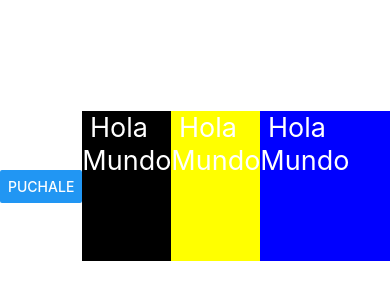
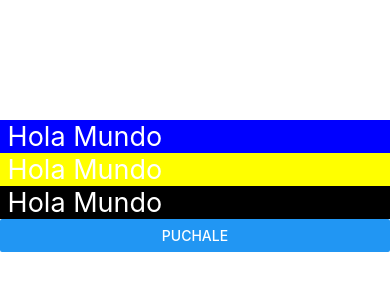
Before and after one commit to jafet1asanchez/PM193, a React Native app in the folder my-app-blank/: screen / in a window 390 px wide. Shown: the part 236-536 px from the top of the page. Built offline with nearby package versions, Linux system fonts and the light colour scheme.

Commit message:
Practica6

```diff
--- a/my-app-blank/App.js
+++ b/my-app-blank/App.js
@@ -60,24 +60,23 @@ const styles = StyleSheet.create({
   container: {
     flex: 1,
     backgroundColor: '#fff',
-    alignItems: 'center',
-    justifyContent: 'center',
-    flexDirection: 'row-reverse'
+    alignItems: 'strech', // izquierda a derecha
+    justifyContent: 'center', // arriba a abajo
+    flexDirection: 'column'
   },
   // Agregamos un estilo para el texto
   Text: {
     color: 'white',
     fontSize: 27,
-    height: 150,
-    width: 150,
+
   },
   azul: {
-    backgroundColor: 'blue', flex: 3,
+    backgroundColor: 'blue',
   },
   negro: {
-    backgroundColor: 'black', flex: 1,
+    backgroundColor: 'black',
   },
   amarillo: {
-    backgroundColor: 'yellow', flex: 2,
+    backgroundColor: 'yellow',
   },
 });
```
